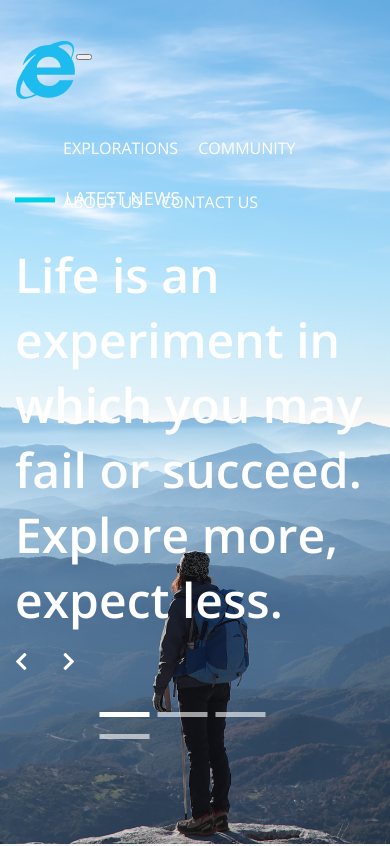
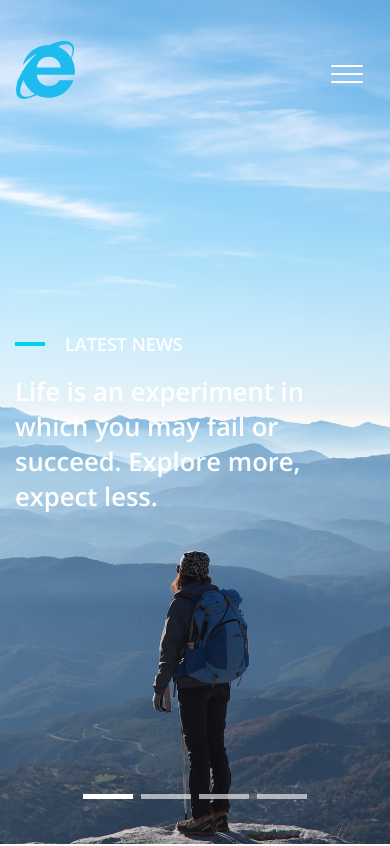
Before and after one commit to jverschragen/codepamoja, a plain HTML site: page assignment_2/index.html in a window 390 px wide. Shown: the top 846 px of the page. Drawn offline with nearby package versions, Linux system fonts and the light colour scheme.

Commit message:
Made the design responsive

```diff
--- a/assignment_2/css/flex.css
+++ b/assignment_2/css/flex.css
@@ -171,6 +171,55 @@ body{
         float: right;
     }
 }
+
+/* Hamburger menu */
+.hamburger{
+    display: none;
+    float: right;
+    position: relative;
+    align-items: center;
+    height: 64px;
+    background: transparent;
+    border: none;
+    padding: 0.25rem 0.75rem;
+}
+.hamburger .hamburger-box{
+    width: 32px;
+    height: 25px;
+    display: inline-block;
+    position: relative;
+}
+.hamburger .hamburger-box .hamburger-inner,
+.hamburger .hamburger-box .hamburger-inner:after,
+.hamburger .hamburger-box .hamburger-inner:before{
+    width: 32px;
+    height: 2px;
+    background-color: #fff;
+    border-radius: 2px;
+    position: absolute;
+}
+
+.hamburger .hamburger-box .hamburger-inner:before,
+.hamburger .hamburger-box .hamburger-inner:after{
+    content: "";
+    display: block;
+}
+
+.hamburger .hamburger-box .hamburger-inner{
+    display: block;
+    top: auto;
+    bottom: 0;
+    margin-top: -1px;
+}
+
+.hamburger .hamburger-box .hamburger-inner:before{
+    top: -8px;
+}
+
+.hamburger .hamburger-box .hamburger-inner:after {
+    top: -16px;
+}
+
 /* Header */
 
 header{
@@ -199,7 +248,7 @@ header .container{
     max-width: 860px;
 }
 .header__subtitle{
-    font-size: 18px;
+    font-size: 22px;
     text-transform: uppercase;
     color: #fff;
     bottom: 1rem;
@@ -209,10 +258,10 @@ header .container{
     display: inline-block;
     background-color: #01d0e9;
     width: 40px;
-    height: 5px;
+    height: 4px;
     position: relative;
-    bottom: 3px;
-    margin-right: 10px;
+    bottom: 5px;
+    margin-right: 30px;
 }
 
 /* Slider Navigation */
@@ -403,3 +452,91 @@ footer{
         float: right;
     }
 }
+
+@media all and (max-width: 1024px) {
+    /* navigation */
+    .hamburger{
+        display: block;
+    }
+
+    #mainNav{
+        display: none;
+    }
+    /* header */
+    .header__title{
+        font-size: 2rem;
+        max-width: 520px;
+    }
+
+    /* sections */
+
+    .section__col6{
+        width: 100%;
+        float: left;
+    }
+
+    /* Explorations section */
+
+    .article__img, .section__row--reversed .article__img{
+        padding-left: 15px;
+        padding-right: 15px;
+    }
+    /* footer */
+    footer {
+        padding-top: 40px;
+        padding-bottom: 40px;
+    }
+
+    .footer__logo{
+        float: none;
+        margin-bottom: 2rem;
+    }
+    .footer__links{
+        float: none;
+        padding: 0;
+    }
+    .footer__item{
+        display: block;
+        width: 100%;
+        margin-left: 0;
+        margin-bottom: 10px;
+    }
+}
+
+@media all and (max-width: 480px){
+    /* header */
+    .header__wrapper{
+        right: 15px;
+        left: 15px;
+    }
+    .header__subtitle{
+        font-size: 18px;
+    }
+    .header__subtitle::before{
+        width: 30px;
+        margin-right: 20px;
+    }
+    .header__title{
+        font-size: 1.6rem;
+        max-width: 100%;
+    }
+    .slider__navigation{
+        display: none;
+    }
+    .slider__pagination{
+        text-align: center;
+        width: 260px;
+        max-widht: 100%;
+        bottom: 40px;
+    }
+
+    /* section */
+    .section{
+        padding-top: 3rem;
+        padding-bottom: 3rem;
+    }
+
+    .section__subtitle{
+        margin-bottom: 3rem;
+    }
+}
--- a/assignment_2/css/main.css
+++ b/assignment_2/css/main.css
@@ -140,6 +140,55 @@ body{
     transform: scale3d(1, 1, 1);
 }
 
+/* Hamburger menu */
+.hamburger{
+    display: none;
+    float: right;
+    position: relative;
+    align-items: center;
+    height: 64px;
+    background: transparent;
+    border: none;
+    padding: 0.25rem 0.75rem;
+}
+.hamburger .hamburger-box{
+    width: 32px;
+    height: 25px;
+    display: inline-block;
+    position: relative;
+}
+.hamburger .hamburger-box .hamburger-inner,
+.hamburger .hamburger-box .hamburger-inner:after,
+.hamburger .hamburger-box .hamburger-inner:before{
+    width: 32px;
+    height: 2px;
+    background-color: #fff;
+    border-radius: 2px;
+    position: absolute;
+}
+
+.hamburger .hamburger-box .hamburger-inner:before,
+.hamburger .hamburger-box .hamburger-inner:after{
+    content: "";
+    display: block;
+}
+
+.hamburger .hamburger-box .hamburger-inner{
+    display: block;
+    top: auto;
+    bottom: 0;
+    margin-top: -1px;
+}
+
+.hamburger .hamburger-box .hamburger-inner:before{
+    top: -8px;
+}
+
+.hamburger .hamburger-box .hamburger-inner:after {
+    top: -16px;
+}
+
+
 /* Header */
 
 header{
@@ -166,7 +215,8 @@ header .container{
     max-width: 860px;
 }
 .header__subtitle{
-    font-size: 18px;
+    font-size: 22px;
+    font-weight: 600;
     text-transform: uppercase;
     color: #fff;
     bottom: 1rem;
@@ -176,10 +226,10 @@ header .container{
     display: inline-block;
     background-color: #01d0e9;
     width: 40px;
-    height: 5px;
+    height: 4px;
     position: relative;
-    bottom: 3px;
-    margin-right: 10px;
+    bottom: 5px;
+    margin-right: 30px;
 }
 
 /* Slider Navigation */
@@ -331,6 +381,7 @@ footer{
 .footer__logo{
     color: #FFFFFF;
     float: left;
+    display: block;
 }
 
 .footer__links{
@@ -350,35 +401,91 @@ footer{
     color: #D3D3D3;
 }
 
-@media only screen and (max-width: 1024px) {
+@media all and (max-width: 1024px) {
+    /* navigation */
+    .hamburger{
+        display: block;
+    }
+
+    #mainNav{
+        display: none;
+    }
+    /* header */
+    .header__title{
+        font-size: 2rem;
+        max-width: 520px;
+    }
+
+    /* footer */
+    footer {
+        padding-top: 40px;
+        padding-bottom: 40px;
+    }
+
+    .footer__logo{
+        float: none;
+        margin-bottom: 2rem;
+    }
+    .footer__links{
+        float: none;
+        padding: 0;
+    }
+    .footer__item{
+        display: block;
+        width: 100%;
+        margin-left: 0;
+        margin-bottom: 10px;
+    }
+}
+@media all and (max-width: 839px) {
     .section__col6{
         width: 100%;
         float: left;
     }
 
+    /* Explorations section */
+
     .article__img, .section__row--reversed .article__img{
         padding-left: 15px;
         padding-right: 15px;
     }
-    .footer__logo{
-        display: block;
-        margin-left: auto;
-        margin-right: auto;
-        float: none;
+}
+
+
+@media all and (max-width: 480px){
+    /* header */
+    .header__wrapper{
+        right: 15px;
+        left: 15px;
     }
-    .footer__links{
-        float: none;
-        padding: 0;
+    .header__subtitle{
+        font-size: 18px;
+    }
+    .header__subtitle::before{
+        width: 30px;
+        margin-right: 20px;
+    }
+    .header__title{
+        font-size: 1.6rem;
+        max-width: 100%;
+    }
+    .slider__navigation{
+        display: none;
+    }
+    .slider__pagination{
         text-align: center;
+        width: 260px;
+        max-widht: 100%;
+        bottom: 40px;
     }
-    .footer__item{
-        display: block;
-        width: 100%;
-        margin-left: 0;
-        margin-bottom: 5px;
+
+    /* sections */
+    .section{
+        padding-top: 3rem;
+        padding-bottom: 3rem;
+    }
+
+    .section__subtitle{
+        margin-bottom: 3rem;
     }
 }
-
-@media only screen and (max-width: 1024px) {
-
-}
--- a/assignment_2/index.html
+++ b/assignment_2/index.html
@@ -5,6 +5,7 @@
     <meta name="description" content="">
     <meta name="keywords" content="">
     <meta name="author" content="">
+    <meta content="width=device-width, initial-scale=1, shrink-to-fit=no" name="viewport">
     <title>The Explorer</title>
     <link href="https://fonts.googleapis.com/css?family=Open+Sans:400,600" rel="stylesheet">
     <link rel="stylesheet" href="https://use.fontawesome.com/releases/v5.3.1/css/all.css" integrity="sha384-mzrmE5qonljUremFsqc01SB46JvROS7bZs3IO2EmfFsd15uHvIt+Y8vEf7N7fWAU" crossorigin="anonymous">
@@ -16,8 +17,10 @@
         <div class="logo__wrapper">
             <img src="img/logo.svg" alt="The Explorer" class="logo navigation__logo">
         </div>
-        <button class="navigation__toggler" type="button" data-toggle="collapse" aria-controls="mainNav" aria-expanded="false" aria-label="Toggle navigation">
-            <span class="navbar-toggler-icon"></span>
+        <button class="navigation__toggler hamburger" type="button" data-toggle="collapse" aria-controls="mainNav" aria-expanded="false" aria-label="Toggle navigation">
+            <span class="hamburger-box">
+                <span class="hamburger-inner"></span>
+            </span>
         </button>
         <ul class="navigation" id="mainNav">
             <li class="navigation__item"><a class="navigation__link" href="#">Explorations</a></li>
```
